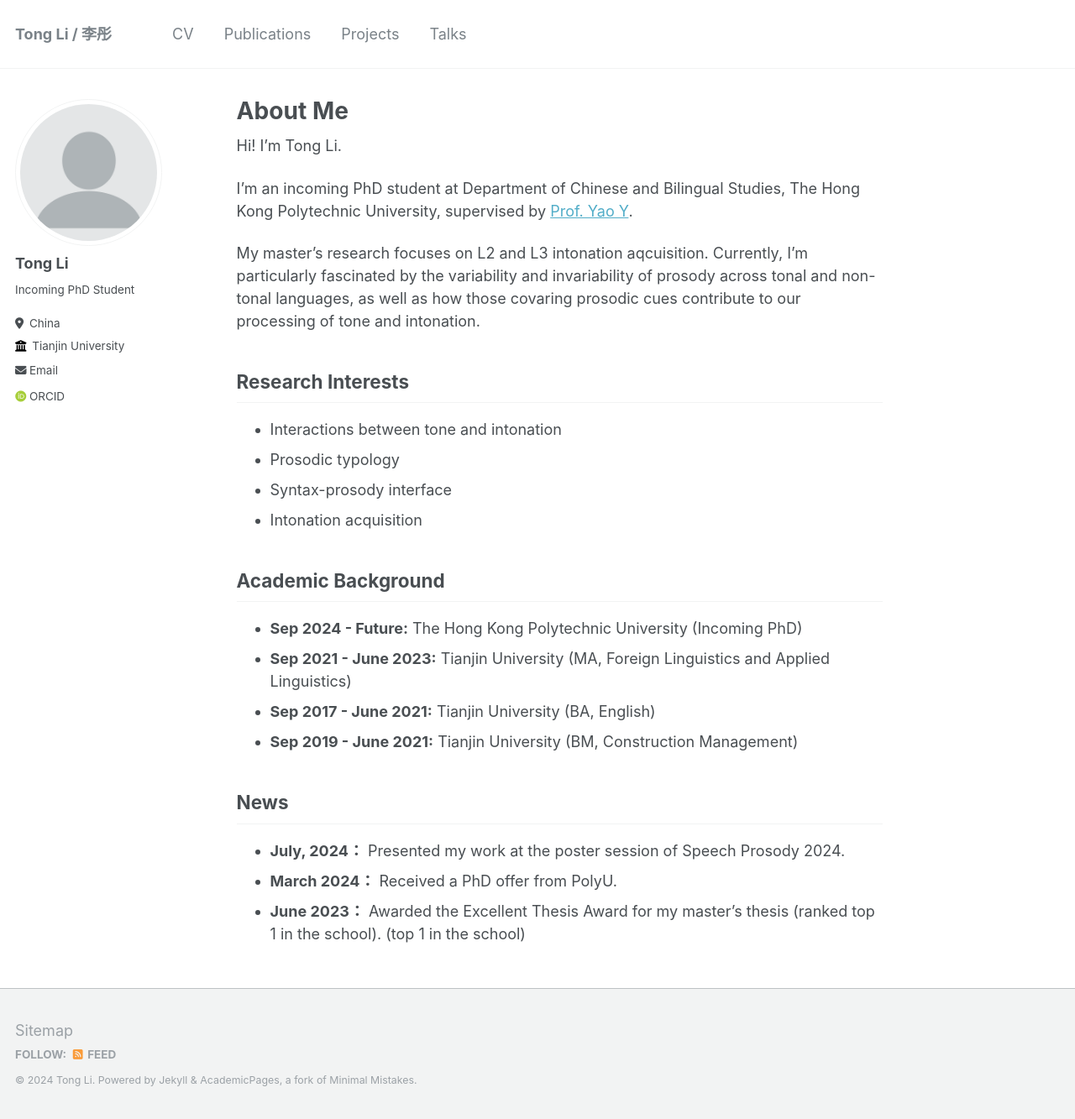
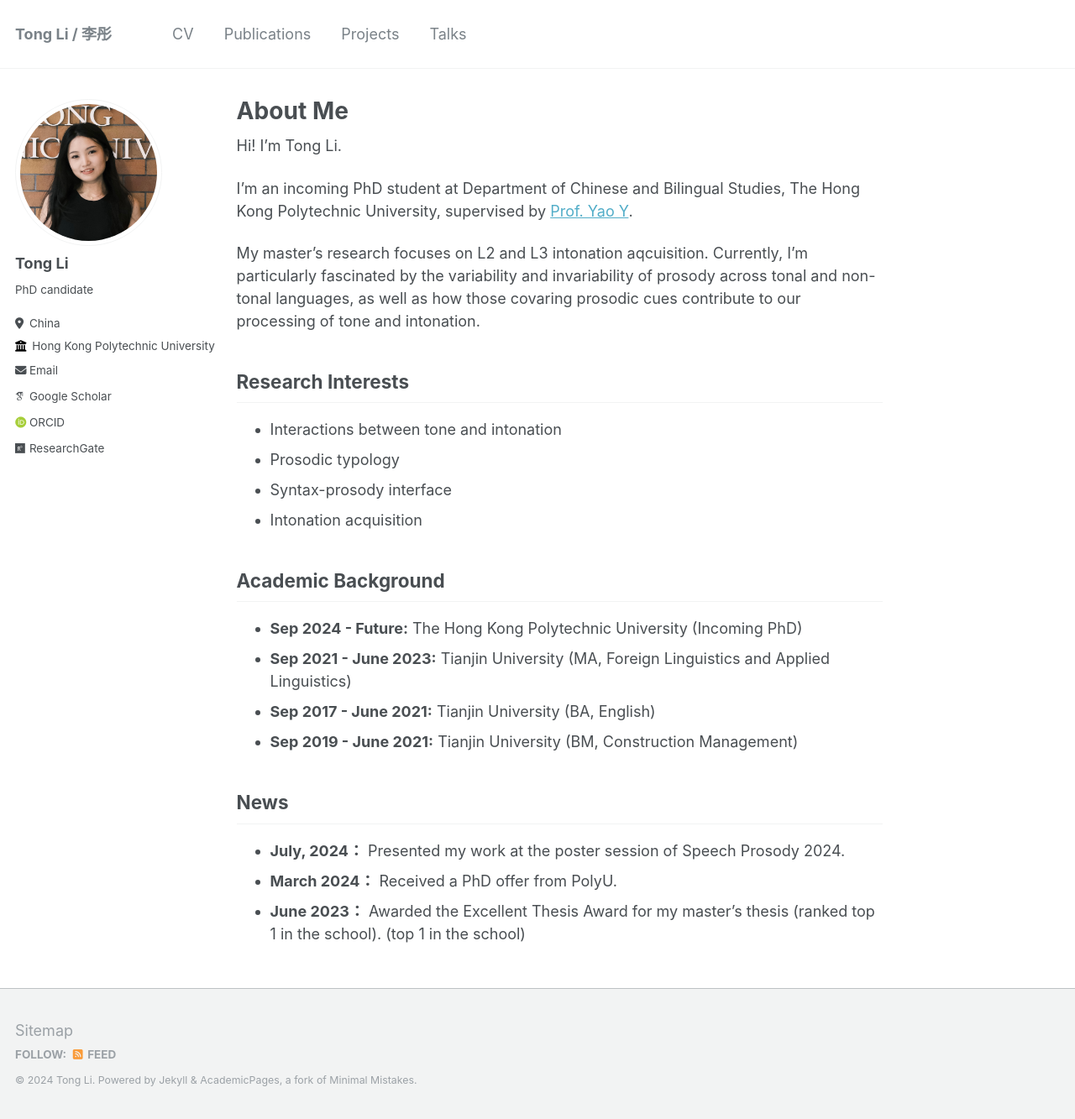
Before and after one commit to litonglinguistics/litonglinguistics.github.io, a Jekyll site: the page built from _pages/about.md, in a window 1280 px wide and 1333 px high. Shown: the whole window at 84% size. Built offline with Jekyll 4.4.1, drawn with Linux system fonts in a browser that asks for light colours; some web fonts are replaced.

Commit message:
Update _config.yml

```diff
--- a/_config.yml
+++ b/_config.yml
@@ -24,22 +24,22 @@ repository               : "litonglinguistics/litonglinguistics.github.io"
 #               Additional customization can be done by editing /_includes/author-profile.html
 author:
   # Biographic information
-  avatar           : "PROFILE.png"
+  avatar           : "PROFILE.jpg"
   name             : "Tong Li"
   pronouns         : # example: "she/her"
-  bio              : "Incoming PhD Student"
+  bio              : "PhD candidate"
   location         : "China"
-  employer         : Tianjin University
+  employer         : Hong Kong Polytechnic University
   uri              : # URL
-  email            : "litong_lt@tju.edu.cn"
+  email            : "tongtanya.li@connect.polyu.hk, litong_lt@tju.edu.cn"
 
   # Academic websites
   arxiv            : # URL - Update with the correct link to your profile
-  googlescholar    :
+  googlescholar    : https://scholar.google.com.hk/citations?hl=zh-CN&user=ZxNMzfUAAAAJ&view_op=list_works&sortby=pubdate
   impactstory      : # URL
   orcid            : https://orcid.org/0009-0002-1174-4673
   pubmed           :
-  researchgate     : # URL
+  researchgate     : https://www.researchgate.net/profile/Tong_Li168
 
   # Repositories and software development
   bitbucket        : # Username - Update with your username on the site
```
